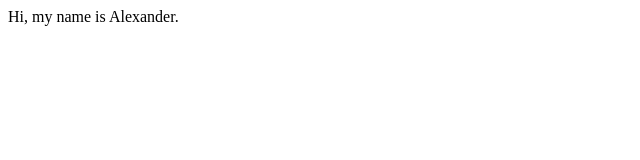
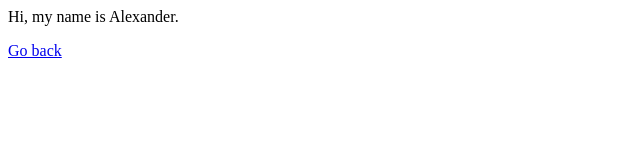
Before and after one commit to A1exander-liU/Lab0, a plain HTML site: page index.html in a window 1280 px wide. Shown: the full height of the page, 0-640 px from the left. Drawn offline with Linux system fonts and the light colour scheme.

Commit message:
Linked to MyWork.html

```diff
--- a/index.html
+++ b/index.html
@@ -3,6 +3,7 @@
 
     </head>
     <body>
-        Hi, my name is Alexander.
+        <p>Hi, my name is Alexander.</p>
+        <a href="/Users/alexa/MyWork.html">Go back</a>
     </body>
 </html>
```
